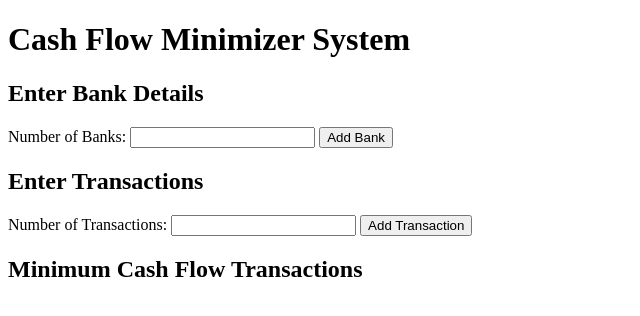
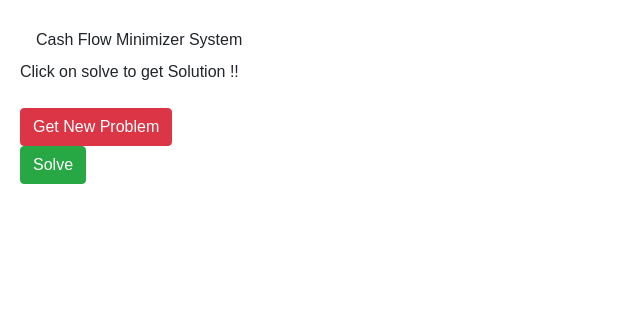
Before and after one commit to AbhayJayani/TransactionOptimizer, a plain HTML site: page index.html in a window 1280 px wide. Shown: the whole page, without its empty margins (0-640 px from the left). Drawn offline with nearby package versions, Linux system fonts and the light colour scheme.

Commit message:
Update index.html

```diff
--- a/index.html
+++ b/index.html
@@ -1,39 +1,41 @@
 <!DOCTYPE html>
+
 <html lang="en">
+
 <head>
     <meta charset="UTF-8">
     <meta name="viewport" content="width=device-width, initial-scale=1.0">
-    <title>Cash Flow Minimizer System</title>
-    <link rel="stylesheet" href="styles.css">
+    <title>Document</title>
+    <link rel="stylesheet" href="https://maxcdn.bootstrapcdn.com/bootstrap/4.0.0/css/bootstrap.min.css"
+        integrity="sha384-Gn5384xqQ1aoWXA+058RXPxPg6fy4IWvTNh0E263XmFcJlSAwiGgFAW/dAiS6JXm" crossorigin="anonymous">
+
+    <script src="https://kit.fontawesome.com/5548f5ed00.js" crossorigin="anonymous"></script>
+    <script type="text/javascript" src="https://unpkg.com/vis-network/standalone/umd/vis-network.min.js"></script>
+    <link rel="stylesheet" href="style.css">
+    <script src="heap.js"></script>
+    <script src="script.js" type="module"></script>
 </head>
+
 <body>
-    <header>
-        <h1>Cash Flow Minimizer System</h1>
-    </header>
-    <main>
-        <section id="input-section">
-            <h2>Enter Bank Details</h2>
-            <form id="bank-form">
-                <label for="num-banks">Number of Banks:</label>
-                <input type="number" id="num-banks" required>
-                <button id="add-bank-btn">Add Bank</button>
-                <div id="bank-list"></div>
-            </form>
-        </section>
-        <section id="transaction-section">
-            <h2>Enter Transactions</h2>
-            <form id="transaction-form">
-                <label for="num-transactions">Number of Transactions:</label>
-                <input type="number" id="num-transactions" required>
-                <button id="add-transaction-btn">Add Transaction</button>
-                <div id="transaction-list"></div>
-            </form>
-        </section>
-        <section id="output-section">
-            <h2>Minimum Cash Flow Transactions</h2>
-            <div id="output"></div>
-        </section>
-    </main>
-    <script src="script.js"></script>
+    <nav class="navbar navbar-light">
+        Cash Flow Minimizer System
+    </nav>
+    <div id="container">
+        <div id="mynetwork"></div>
+        <div id="container2">
+            <span id="temptext">
+                Click on solve to get Solution !!
+            </span>
+            <div id="mynetwork2" style="display: none"></div>
+        </div>
+    </div>
+
+    <div id="foot">
+        <br>
+        <button type="button" class="btn btn-danger" id="generate-graph">Get New Problem</button>
+        <br>
+        <button type="button" class="btn btn-success" id="solve">Solve</button>
+    </div>
 </body>
+
 </html>
```
